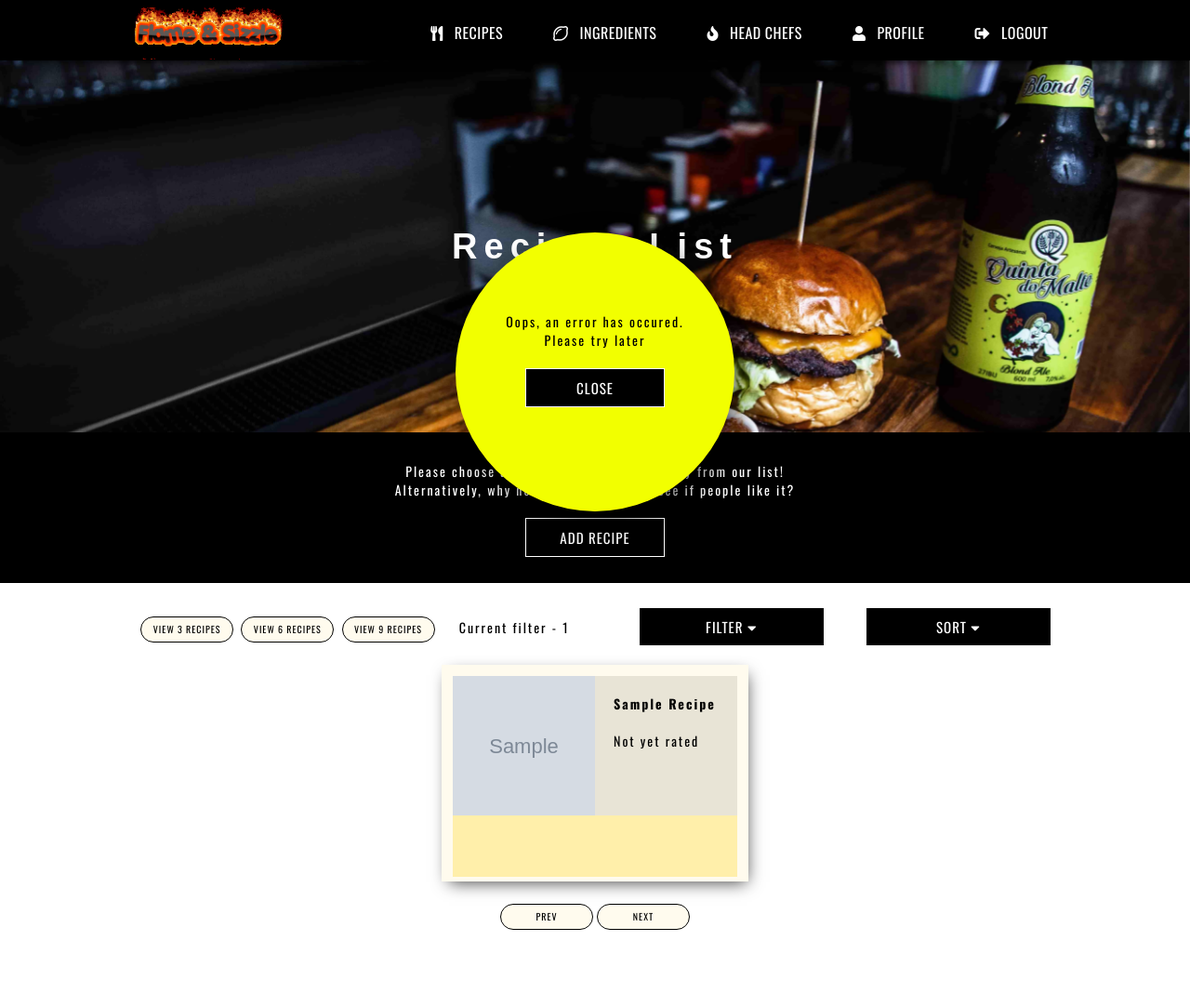
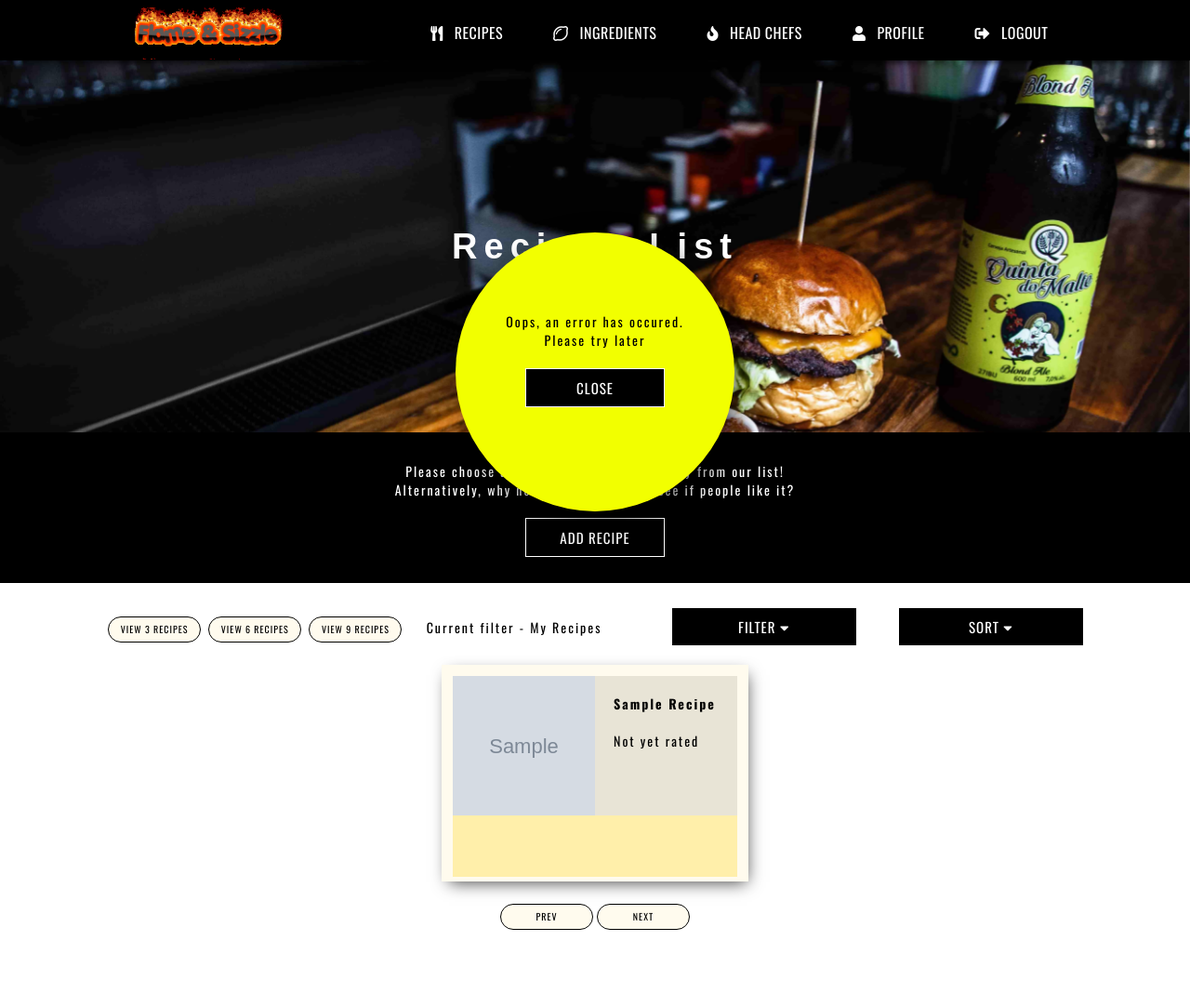
Before and after one commit to Code-Institute-Submissions/cook_for_cookies, a Flask app: page /recipes in a window 1280 px wide. Shown: the top 1083 px of the page at 93% size. Run offline with Flask 2, Linux system fonts and the light colour scheme; the visitor is signed in with stand-in values (Sample User, id 1); grey boxes marked "Sample" are stand-in pictures; a database or web service that is not in the repository returns one stand-in record (values such as "Sample title"); some libraries are stand-ins or nearby versions; some web fonts are replaced.

Commit message:
Updated filter settings to include filter on users own recipes and ensured vars were removed on user logout

```diff
--- a/app.py
+++ b/app.py
@@ -135,7 +135,7 @@ def add_new_user():
     else:
         mongo.db.Users.insert_one(request.form.to_dict())
         user_has_logged_in(request.form['email'])
-        flash("Hi {}, thanks for registering.\n  You may now add your own recipes and receive or write reviews!\n Good luck!".format(request.form['first_name']))
+        flash("Hi {}, thanks for registering.\n  You may now add your own recipes and receive or write reviews!\n Good luck!".format(request.form['email']))
         return redirect(url_for('index'))
 
 @app.route('/log_in', methods=["GET", "POST"])
@@ -158,6 +158,10 @@ def log_in():
 def logout():
     session.pop('user', None)
     session.pop('user_id', None)
+    session.pop('sort_param', None)
+    session.pop('filter_value', None)
+    session.pop('filter_field', None)
+    session.pop('limit', None)
     current_user = determine_current_user(session)
     flash("You have logged out. Come back now you hear!")
     return redirect(url_for('index'))
@@ -360,6 +364,7 @@ def recipes():
 
             recipes = mongo.db.recipes.find({'_id' :{'$lte' : id_to_start_from}}).limit(limit).sort([(sort_param, sort_order)])
 
+
         # Sort by recipe_name ..............
 
         else:
@@ -390,6 +395,8 @@ def recipes():
                 recipes = mongo.db.recipes.find({filter_field : filter_value, sort_param :{'$gte' : id_to_start_from}}).limit(limit).sort([(sort_param, sort_order)])
         except:
             recipes = []
+
+            print(filter_field)
 
     return render_template("recipes.html", recipes_list = recipes, page_title="Recipes", username=current_user, user=user, user_id = user_id, limit = limit, offset = offset, cusines = cusine_list, filter_field = filter_field, filter_value = filter_value, sort_param = sort_param)
 
--- a/templates/recipes.html
+++ b/templates/recipes.html
@@ -19,6 +19,8 @@
                         Current filter -
                         {% if filter_value == "1" %}
                         All
+                        {% elif filter_value == user_id %}
+                        My Recipes
                         {% else %}
                         {{ filter_value }}
                         {% endif %}
@@ -29,9 +31,11 @@
                               <i class="fa fa-caret-down"></i>
                             </button>
                             <div class="dropdown-options">
-                                <a href="{{ url_for('recipes', offset = 0, filter_field = "author_id", filter_value = author ) }}">My Recipes</a>
-                                <a href="{{ url_for('recipes', offset = 0, filter_field = "_id", filter_value = 1 ) }}">All</a> {% for cusine in cusines %}
-                                <a href="{{ url_for('recipes', offset = 0, filter_field = "cusine", filter_value = cusine ) }}">{{ cusine }}</a> {% endfor %}
+                                <a href="{{ url_for('recipes', offset = 0, filter_field = "author", filter_value = user_id ) }}">My Recipes</a>
+                                <a href="{{ url_for('recipes', offset = 0, filter_field = "_id", filter_value = 1 ) }}">All</a>
+                                {% for cusine in cusines %}
+                                <a href="{{ url_for('recipes', offset = 0, filter_field = "cusine", filter_value = cusine ) }}">{{ cusine }}</a>
+                                {% endfor %}
                             </div>
                         </div>
                         <div class="dropdown-box sort-box">
@@ -48,7 +52,11 @@
             </div>
             {% if recipes_list == [] %}
             <div class="no-recipes-box">
+                {% if filter_field == "author" %}
+                <p class="center-text">I'm sorry, we can't find any recipes you've added.  Please try another category!</p>
+                {% else %}
                 <p class="center-text">I'm sorry but there doesn't appear to be any {{ filter_value }} recipes at the moment.  Please try another category!</p>
+                {% endif %}
             </div>
             {% endif %}
             <div class="center-recipes">
```
